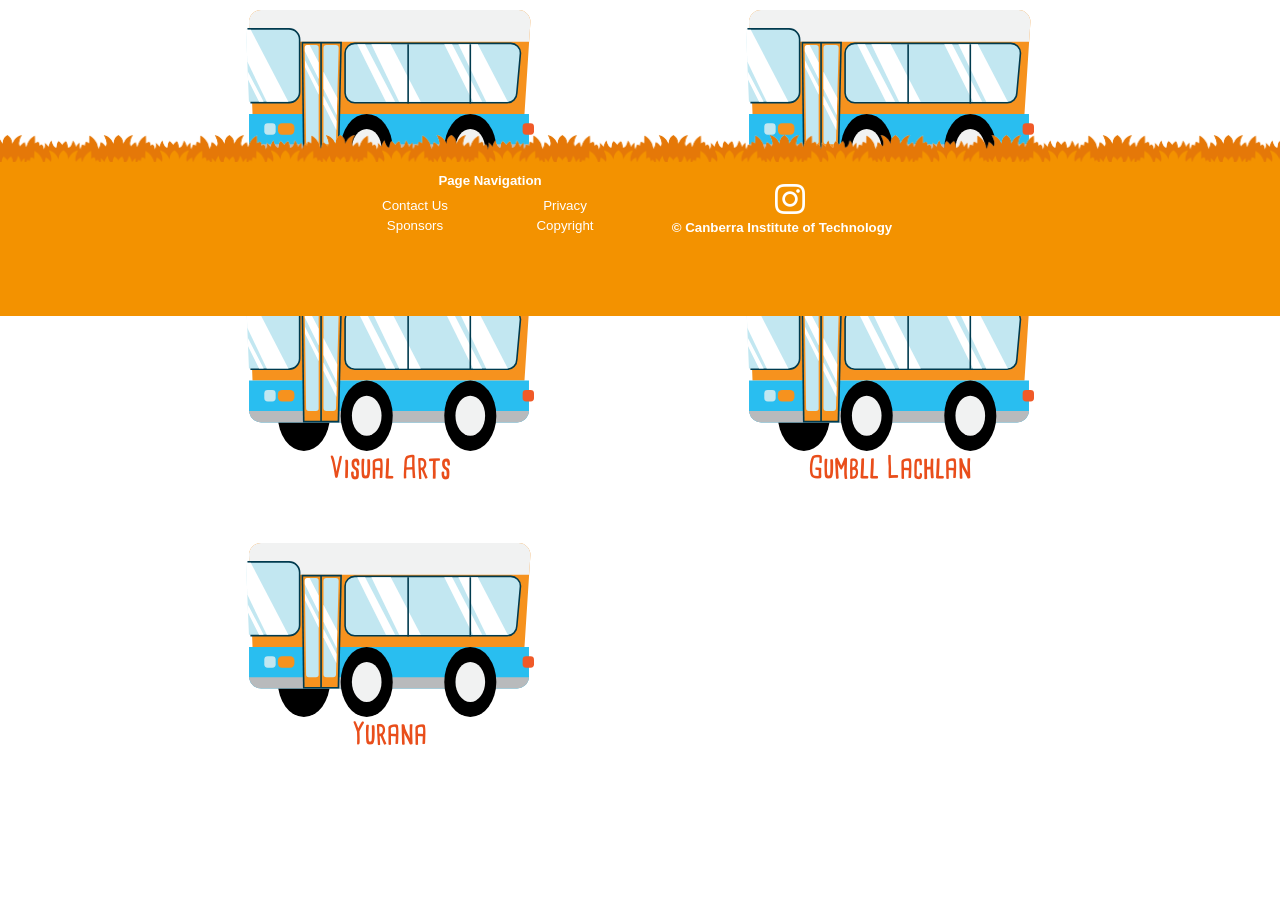
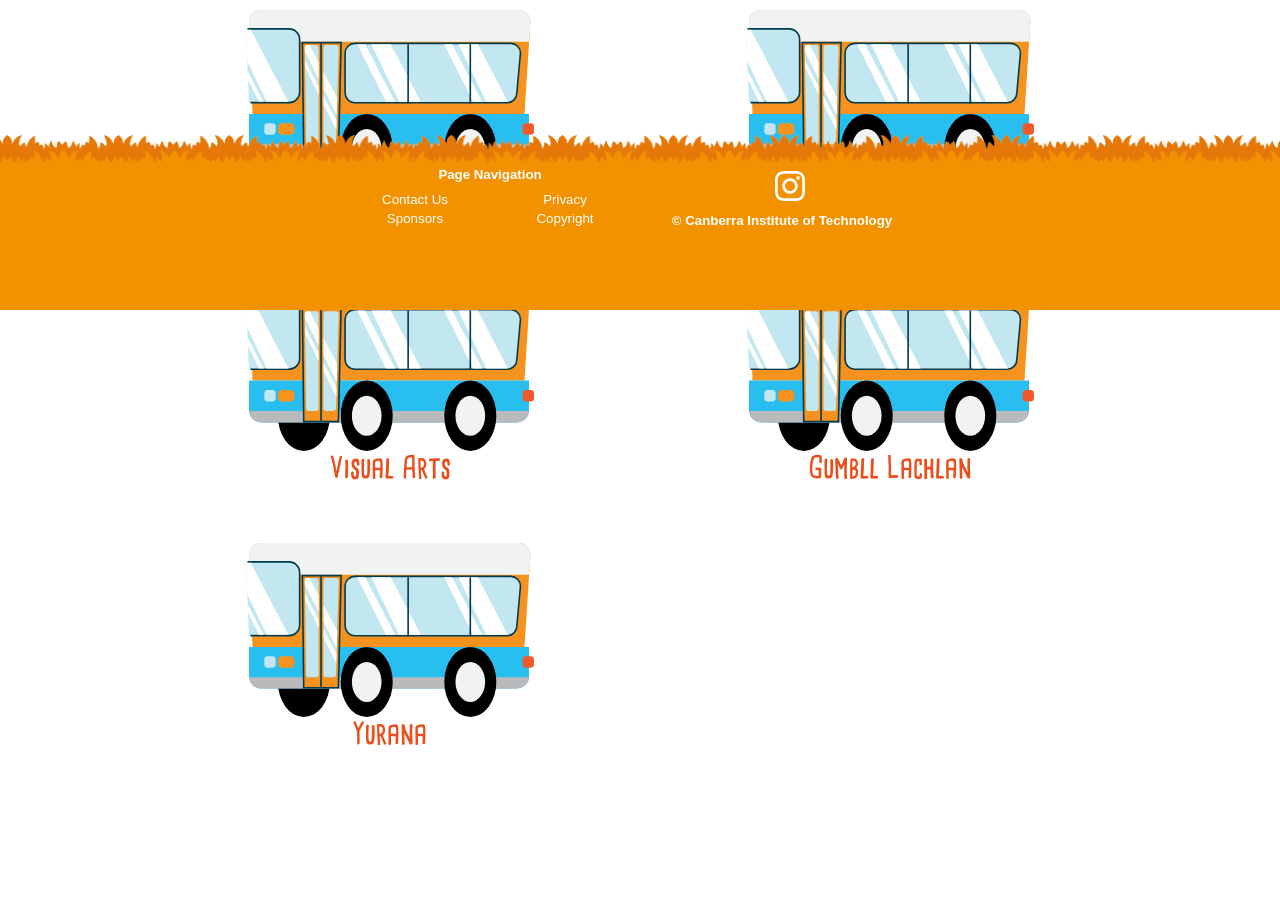
Before and after one commit to orange-wolves/orangewolves, a PHP site: page /buses/index.php in a window 1280 px wide. Shown: the part 558-1471 px from the top of the page. Before the commit the page ends 1303 px from the top, so only its background shows below. Run offline with PHP 8.4, Linux system fonts and the light colour scheme; some web fonts are replaced.

Commit message:
Update footer.css
fixed

```diff
--- a/resources/css/footer.css
+++ b/resources/css/footer.css
@@ -57,7 +57,7 @@
     position: absolute;
     display:inline-block;
     padding:1%;
-    top: 10%;
+    top: 5%;
     left: 50%;
     transform: translate(-50%, -50%);
      }
@@ -108,10 +108,10 @@
     max-width:600px;
     margin-left:auto;
     margin-right:auto;
-    padding-top:.5%;
+
 }
 
 .footerspace{
 
-    margin-bottom:6em;
+    margin-bottom:7em;
     }
```
